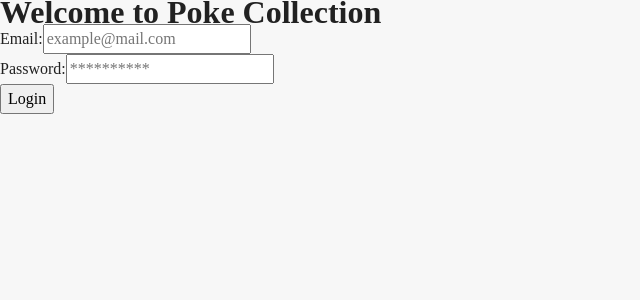
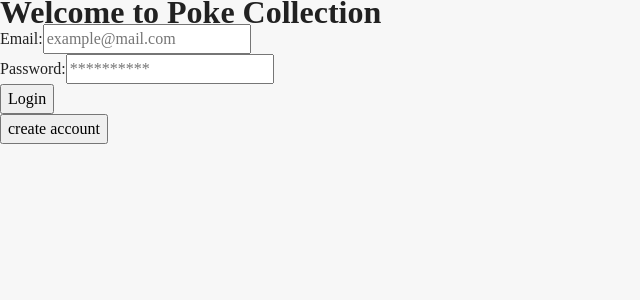
Before and after one commit to nestorlls/Poke-collection-react, a React (Vite) app: page / in a window 1280 px wide. Shown: the top 300 px of the page, without its empty margins (0-640 px from the left). Built offline with nearby package versions, Linux system fonts and the light colour scheme.

Commit message:
add button login and create account

```diff
--- a/src/App.jsx
+++ b/src/App.jsx
@@ -1,47 +1,23 @@
 import { useState } from 'react';
-import { Input } from './components/Input/Input';
+import { LoginForm } from './components/Login/Login-form';
+import { SignUpForm } from './components/SignupForm/SignupForm';
+
 
 function App() {
-  const [formData, setFormData] = useState({
-    email: '',
-    password: '',
-  });
+  const [showLogin, setShowLogin] = useState(true);
 
-  const handleSubmit = (e) => {
+  const handleClick = (e) => {
     e.preventDefault();
-    console.log(formData);
-  };
-
-  const handleChange = (e) => {
-    const { name, value } = e.target;
-    setFormData({ ...formData, [name]: e.target.value });
-    console.log(formData);
+    setShowLogin(!showLogin);
   };
 
   return (
     <div>
       <h1>Welcome to Poke Collection</h1>
-      <form onSubmit={handleSubmit}>
-        <Input
-          label={'Email'}
-          id={'email'}
-          name={'email'}
-          type={'email'}
-          value={formData.email}
-          onChange={handleChange}
-          placeholder='example@mail.com'
-        />
-        <Input
-          label={'Password'}
-          id={'password'}
-          name={'password'}
-          type={'password'}
-          value={formData.password}
-          onChange={handleChange}
-          placeholder='**********'
-        />
-        <button type='submit'>Login</button>
-      </form>
+      {showLogin ? <LoginForm /> : <SignUpForm />}
+      <button onClick={handleClick}>
+        {showLogin ? 'create account' : 'Login'}
+      </button>
     </div>
   );
 }
```
